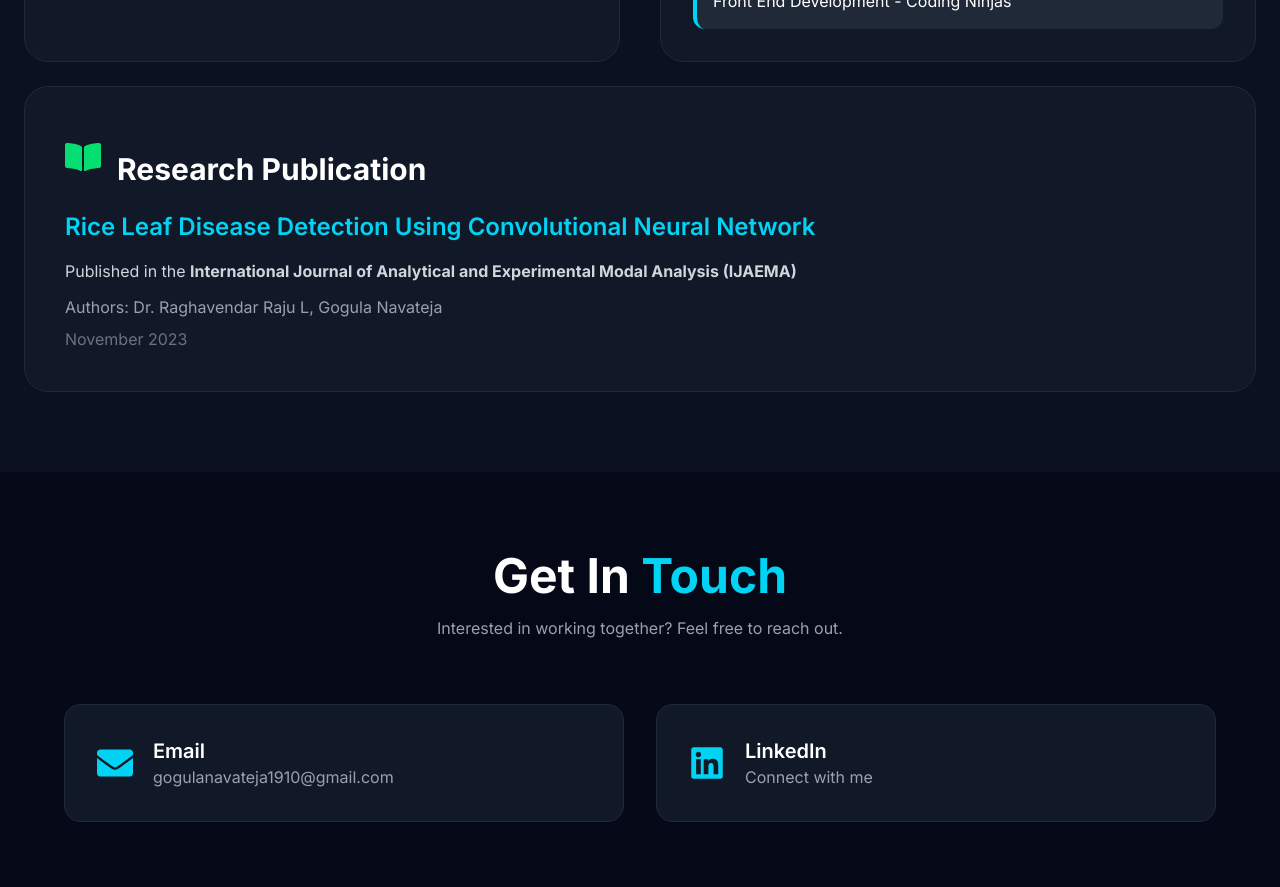
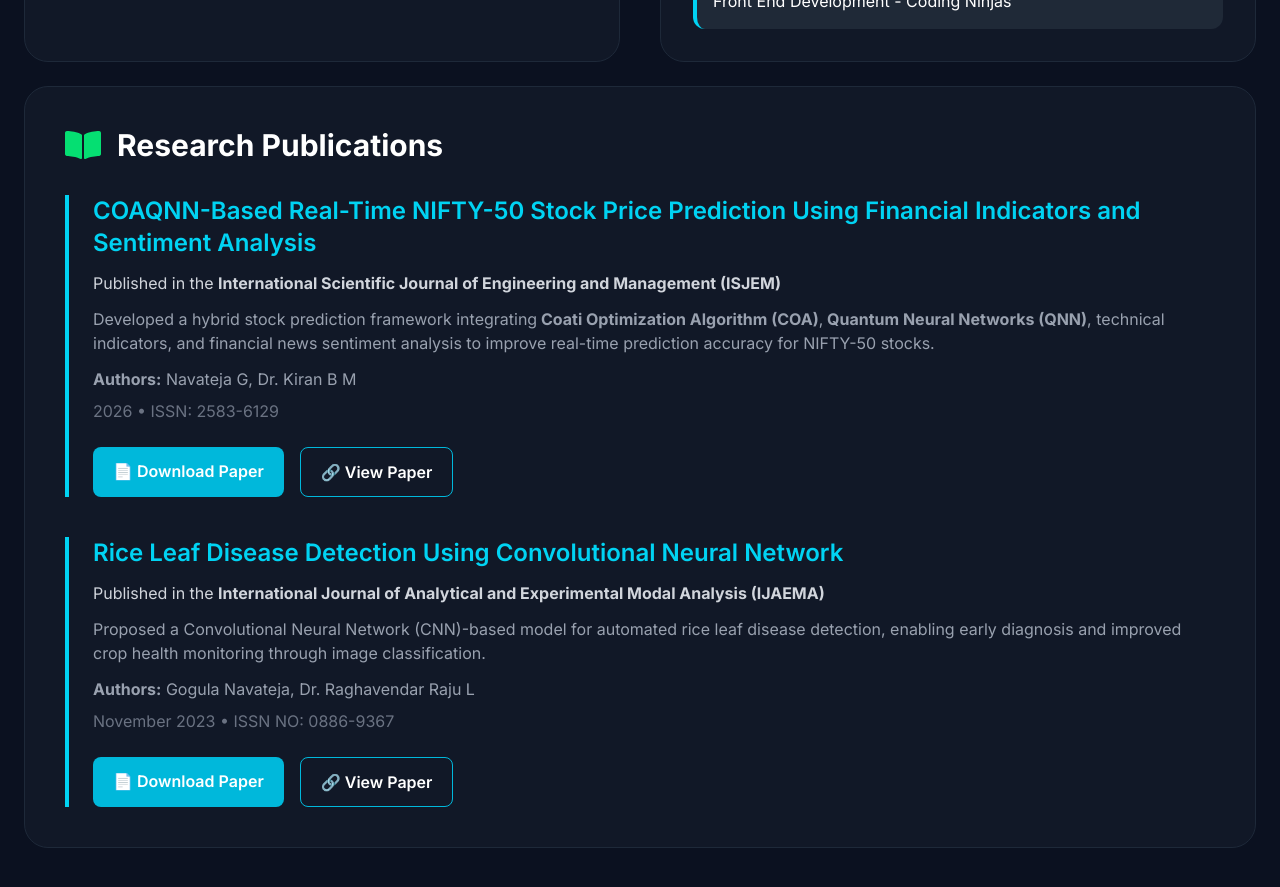
Before and after one commit to Navateja-gupta/navateja-portfolio, a Next.js app: page / in a window 1280 px wide. Shown: the part 8140-9027 px from the top of the page. Built offline with nearby package versions, Linux system fonts and the light colour scheme.

Commit message:
Added publication

```diff
--- a/components/AI.tsx
+++ b/components/AI.tsx
@@ -121,7 +121,7 @@ export default function AI() {
 
         </div>
 
-        {/* Publication */}
+        {/* Publications */}
 
 <motion.div
   initial={{ opacity: 0 }}
@@ -129,51 +129,126 @@ export default function AI() {
   viewport={{ once: true }}
   className="mt-6"
 >
-
   <div className="rounded-3xl bg-[#111827] border border-gray-800 p-10">
 
-            <div className="flex items-center gap-4 mb-6">
+    <div className="flex items-center gap-4 mb-8">
+      <FaBookOpen className="text-4xl text-green-400" />
+      <h3 className="text-3xl font-bold">
+        Research Publications
+      </h3>
+    </div>
 
-              <FaBookOpen className="text-4xl text-green-400" />
+    {/* Publication 1 */}
 
-              <h3 className="text-3xl font-bold mt-6">
-                Research Publication
-              </h3>
+    <div className="border-l-4 border-cyan-400 pl-6 mb-10">
+
+      <h4 className="text-2xl font-semibold text-cyan-400">
+        COAQNN-Based Real-Time NIFTY-50 Stock Price Prediction Using
+        Financial Indicators and Sentiment Analysis
+      </h4>
+
+      <p className="text-gray-300 mt-3">
+        Published in the{" "}
+        <strong>
+          International Scientific Journal of Engineering and Management
+          (ISJEM)
+        </strong>
+      </p>
+
+      <p className="text-gray-400 mt-3">
+        Developed a hybrid stock prediction framework integrating
+        <strong> Coati Optimization Algorithm (COA)</strong>,
+        <strong> Quantum Neural Networks (QNN)</strong>,
+        technical indicators, and financial news sentiment analysis to
+        improve real-time prediction accuracy for NIFTY-50 stocks.
+      </p>
+
+      <p className="text-gray-400 mt-3">
+        <strong>Authors:</strong> Navateja G, Dr. Kiran B M
+      </p>
+
+      <p className="text-gray-500 mt-2">
+        2026 • ISSN: 2583-6129
+      </p>
+
+      <div className="flex gap-4 mt-6">
+
+        <a
+          href="/papers/COAQNN_NIFTY50_Prediction.pdf"
+          download
+          className="rounded-lg bg-cyan-500 px-5 py-3 font-semibold hover:bg-cyan-600 transition"
+        >
+          📄 Download Paper
+        </a>
+
+        <a
+          href="/papers/COAQNN_NIFTY50_Prediction.pdf"
+          target="_blank"
+          rel="noopener noreferrer"
+          className="rounded-lg border border-cyan-500 px-5 py-3 font-semibold hover:bg-cyan-500/10 transition"
+        >
+          🔗 View Paper
+        </a>
 
       </div>
 
+    </div>
+
+    {/* Publication 2 */}
+
+    <div className="border-l-4 border-cyan-400 pl-6">
+
       <h4 className="text-2xl font-semibold text-cyan-400">
-
         Rice Leaf Disease Detection Using Convolutional Neural Network
-
       </h4>
 
-            <p className="text-gray-300 mt-4">
-
-              Published in the <strong>
-              International Journal of Analytical and Experimental Modal Analysis (IJAEMA)
+      <p className="text-gray-300 mt-3">
+        Published in the{" "}
+        <strong>
+          International Journal of Analytical and Experimental Modal Analysis
+          (IJAEMA)
         </strong>
-
       </p>
 
       <p className="text-gray-400 mt-3">
+        Proposed a Convolutional Neural Network (CNN)-based model for
+        automated rice leaf disease detection, enabling early diagnosis and
+        improved crop health monitoring through image classification.
+      </p>
 
-              Authors:
-              Dr. Raghavendar Raju L,
-              Gogula Navateja
-
+      <p className="text-gray-400 mt-3">
+        <strong>Authors:</strong> Gogula Navateja, Dr. Raghavendar Raju L
       </p>
 
       <p className="text-gray-500 mt-2">
+        November 2023 • ISSN NO: 0886-9367
+      </p>
 
-              November 2023
+      <div className="flex gap-4 mt-6">
 
-            </p>
+        <a
+          href="/papers/Rice_Leaf_Disease_Detection_CNN.pdf"
+          download
+          className="rounded-lg bg-cyan-500 px-5 py-3 font-semibold hover:bg-green-600 transition"
+        >
+          📄 Download Paper
+        </a>
+
+        <a
+          href="/papers/Rice_Leaf_Disease_Detection_CNN.pdf"
+          target="_blank"
+          rel="noopener noreferrer"
+          className="rounded-lg border border-cyan-500 px-5 py-3 font-semibold hover:bg-green-500/10 transition"
+        >
+          🔗 View Paper
+        </a>
 
       </div>
 
+    </div>
+
+  </div>
 </motion.div>
-
         {/* Statistics */}
 
         {/* <div className="grid md:grid-cols-4 gap-6 mt-14">
```
Also changed, not shown: 2 other files (tests, documents, lock files or other folders). Lines whose indentation alone changed are shown as unchanged.
